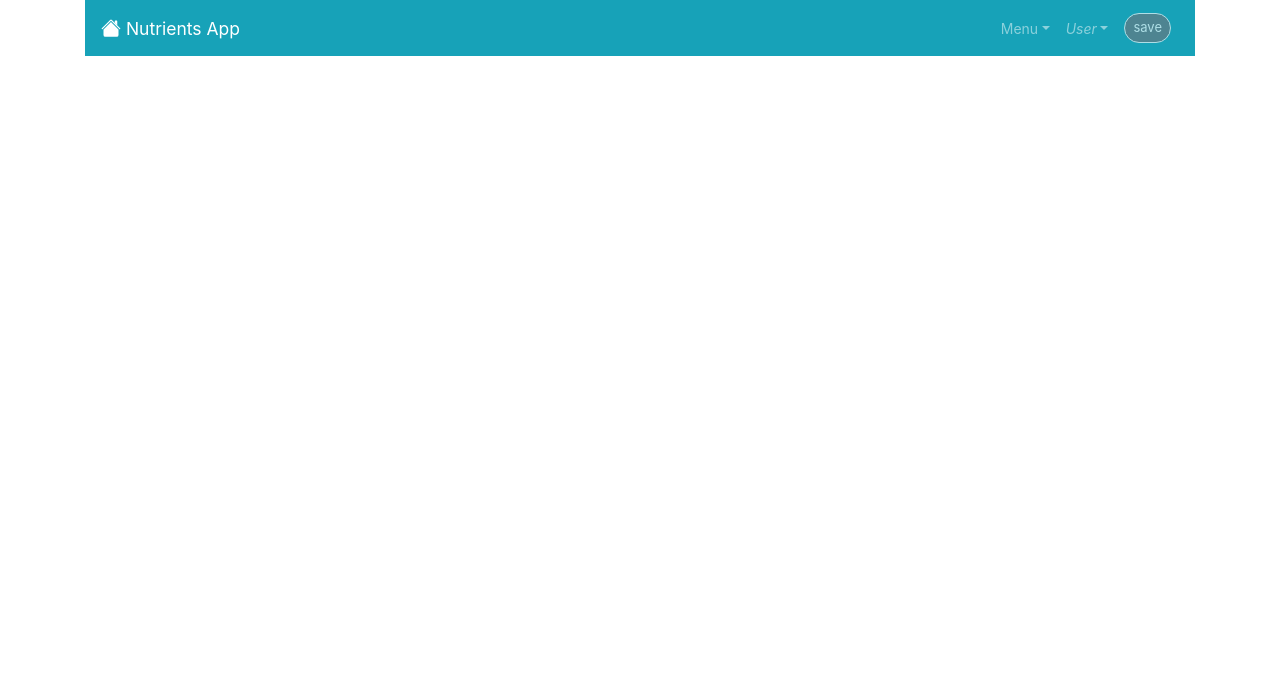
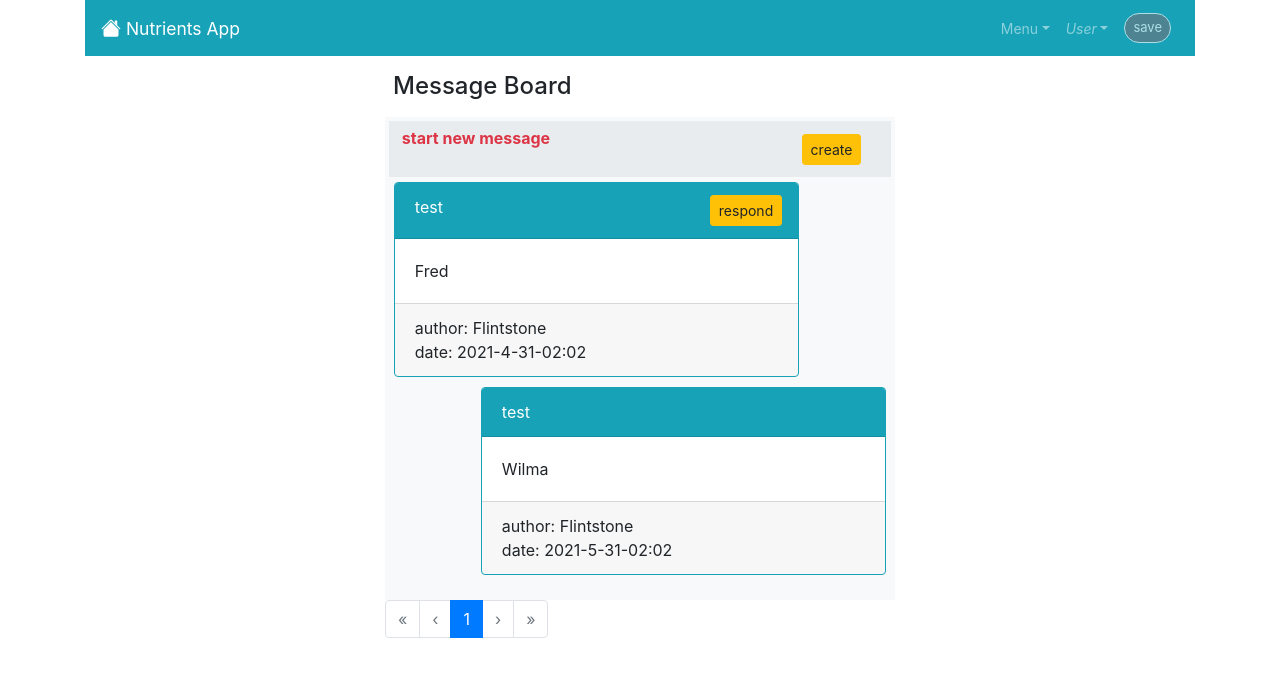
Before and after one commit to snakada1615/recepicalk_03, a Nuxt app: page /messageBoard in a window 1280 px wide. Shown: the top 676 px of the page. Built offline with nearby package versions, Linux system fonts and the light colour scheme.

Commit message:
メッセージボードの追加：作業中

```diff
--- a/components/molecules/navBarSubMenu.vue
+++ b/components/molecules/navBarSubMenu.vue
@@ -13,7 +13,7 @@
           <b-dropdown-item to="/">top</b-dropdown-item>
 
           <!-- メニューグループ1　導入 -->
-          <b-dropdown size="sm" id="subMenu-0" text="Introduction" class="m-md-2" variant="light">
+          <b-dropdown size="sm" id="subMenu-0" text="Introduction" class="m-md-2 menuGroup" variant="light">
             <b-dropdown-item to="/whatsNfa">what's NFA</b-dropdown-item>
             <b-dropdown-item to="/login">login/register</b-dropdown-item>
             <b-dropdown-item to="/userinfo">user info</b-dropdown-item>
@@ -171,7 +171,7 @@ export default {
         removeEventListener("beforeunload", this.beforeUnloadListener, {capture: true});
       }
     },
-    $route(){
+    $route() {
       //ページ移動前にメニューを折りたたむ
       this.$refs.rootMenu.hide();
     }
@@ -202,3 +202,10 @@ export default {
   }
 }
 </script>
+<style>
+.menuGroup {
+  margin: 3px;
+  color: hotpink !important;
+}
+
+</style>
--- a/pages/login.vue
+++ b/pages/login.vue
@@ -15,14 +15,31 @@
       variant="warning"
       :disabled="logOutValidate"
     >logout</b-button>
+    <b-card class="my-2" bg-variant="light" text-variant="dark" border-variant="warning">
+      <div>
+        Please register your id and password first to use full function of the application
+      </div>
+    </b-card>
     <b-row class="my-2">
       <b-col cols="11">
-        <b-form-input v-model="user" placeholder="Enter username" :state="stateName"/>
+        <b-input-group prepend="name">
+          <b-form-input v-model="user" placeholder="Enter username" :state="stateName"/>
+        </b-input-group>
+        <div
+          v-if="!stateName"
+          class="small text-danger"
+        >Enter at least 4 characters, using alphanumeric characters, and underscore </div>
       </b-col>
     </b-row>
     <b-row class="my-2">
       <b-col cols="11">
-        <b-form-input v-model="pass" :type="typePass" placeholder="Enter password" :state="statePass"/>
+        <b-input-group prepend="password">
+          <b-form-input v-model="pass" :type="typePass" placeholder="Enter password" :state="statePass"/>
+        </b-input-group>
+        <div
+          v-if="!statePass"
+          class="small text-danger"
+        >password should be between 6 to 20 characters length</div>
       </b-col>
       <b-col cols="1" class="py-1 px-0">
         <p class="h5">
--- /dev/null
+++ b/pages/messageBoard.vue
@@ -0,0 +1,302 @@
+<template>
+  <b-container style="max-width: 540px; min-width: 530px;">
+    <div class="my-3 mx-2">
+      <h4>Message Board</h4>
+    </div>
+    <div
+      style="background-color: #f8f9fa"
+      class="px-1 py-1"
+    >
+      <b-table
+        id="my-table"
+        :items="itemsView"
+        :fields="fields"
+        :sort-by="sortBy"
+        :per-page="perPage"
+        :current-page="currentPage"
+        head-variant="light"
+        borderless
+        small
+      >
+        <!-- A custom formatted header cell for field 'name' -->
+        <template #head(message)="data">
+          <b-row>
+            <b-col class="mx-2 text-danger">
+              start new message
+            </b-col>
+            <b-col cols="3">
+              <b-button
+                @click="openModal({
+                  parent: 1,
+                })"
+                size="sm"
+                variant="warning"
+                class="my-2 mx-3"
+              >create
+              </b-button>
+            </b-col>
+          </b-row>
+        </template>
+
+        <template #cell(message)="data">
+          <b-row>
+            <b-col cols="2" v-if="data.item.parent === 0">
+            </b-col>
+            <b-col cols="10">
+              <b-card
+                header-tag="header"
+                footer-tag="footer"
+                header-bg-variant="info"
+                header-text-variant="white"
+                border-variant="info"
+              >
+                {{data.item.text}}
+                <template #header>
+                  <b-row>
+                    <b-col>{{data.item.title}}</b-col>
+                    <b-col cols="3" v-if="data.item.parent === 1">
+                      <b-button
+                        variant="warning"
+                        @click="openModal({
+                          title: data.item.title,
+                          mes: data.item.text,
+                          parentDate: data.item.parentNum + '-' + data.item.date,
+                          parent: 0,
+                        })"
+                        size="sm">
+                        <div>respond</div>
+                      </b-button>
+                    </b-col>
+                  </b-row>
+                </template>
+                <template #footer>
+                  <div>author: {{data.item.author}}</div>
+                  <div>date: {{data.item.date}}</div>
+                </template>
+              </b-card>
+            </b-col>
+          </b-row>
+        </template>
+      </b-table>
+    </div>
+
+    <b-pagination
+      v-model="currentPage"
+      :total-rows="rowNumber"
+      :per-page="perPage"
+      aria-controls="my-table"
+    />
+
+    <b-modal
+      id="input-modal"
+      hide-footer
+      header-bg-variant="info"
+      title="new message"
+      header-text-variant="white"
+    >
+      <b-row v-if="newMessage.parent === 0">
+        <b-col cols="2" class="mx-0">
+          parent message:
+        </b-col>
+        <b-col cols="10">
+          <b-card body-bg-variant="gray-200">{{modalMessageRoot}}</b-card>
+        </b-col>
+      </b-row>
+      <b-row>
+        <b-col cols="2" class="mx-0">
+          title
+        </b-col>
+        <b-col cols="10" class="mx-0">
+          <b-form-input
+            id="textTitle"
+            size="sm"
+            class="my-2"
+            v-model="newMessage.title"
+            :state="stateTitle"
+          ></b-form-input>
+        </b-col>
+      </b-row>
+      <b-row>
+        <b-col cols="2">
+          text
+        </b-col>
+        <b-col cols="10">
+          <b-form-textarea
+            id="textContent"
+            size="sm"
+            class="my-2"
+            v-model="newMessage.text"
+            :state="stateText"
+          ></b-form-textarea>
+        </b-col>
+      </b-row>
+      <b-row>
+        <b-col cols="2">
+          date
+        </b-col>
+        <b-col cols="10">
+          {{newMessage.date}}
+        </b-col>
+      </b-row>
+      <b-row>
+        <b-col cols="2">
+          author
+        </b-col>
+        <b-col cols="10">
+          {{newMessage.author}}
+        </b-col>
+      </b-row>
+      <b-button
+        size="sm"
+        variant="primary"
+        class="mt-2"
+        @click="saveMessage"
+        :disabled="(!stateText || !stateTitle)"
+      >submit
+      </b-button>
+      <b-button
+        size="sm"
+        variant="warning"
+        class="mt-2"
+        @click="cancelModal"
+      >cancel
+      </b-button>
+    </b-modal>
+  </b-container>
+</template>
+
+<script>
+
+  export default {
+    data() {
+      return {
+        newMessage: {
+          title: '',
+          text: '',
+          author: '',
+          date: '',
+          sortKey: '',
+          parent: 0,
+        },
+        dbName: 'nfa_message',
+        sortBy: 'sortKey',
+        perPage: 10,
+        currentPage: 1,
+        itemsView: [],
+        newParentNum: 0,
+        items: [
+          {
+            parentNum: 9999, text: 'Fred', author: 'Flintstone', date: '2021-4-31-02:02', parent: 1,
+            sortKey: '9999-2021-4-31-02:02-2021-4-31-02:02', title: 'test'
+          },
+          {
+            parentNum: 999999, text: 'Wilma', author: 'Flintstone', date: '2021-5-31-02:02', parent: 0,
+            sortKey: '9999-2021-4-31-02:02-2021-5-31-02:02', title: 'test'
+          },
+        ],
+        modalMessageRoot: '',
+        fields: [
+          'message',
+        ]
+      }
+    },
+    watch: {
+      items: {
+        deep: true,
+        immediate: true,
+        handler() {
+          console.log(this.items)
+          this.setItemsView()
+        },
+      }
+    },
+    computed: {
+      rowNumber() {
+        return this.items.length
+      },
+      stateTitle() {
+        return (this.newMessage.title.length >= 3)
+      },
+      stateText() {
+        return (this.newMessage.text.length >= 3)
+      },
+    },
+    mounted() {
+   //   this.getMessageFromCloudant().then(docs => {
+   //     this.items = JSON.parse(JSON.stringify(docs))
+   //   })
+    },
+    methods: {
+      getMessageFromCloudant(){
+        let promise = new Promise(async (resolve, reject) => {
+          const db = new PouchDB(this.$store.state.cloudantUrl + '/' + this.dbName)
+          db.allDocs({include_docs: true}).then(function (docs) {
+            const res = docs.rows.map(item => {
+              return item.doc
+            })
+            resolve(res)
+          }).catch(function (err) {
+            console.log('error in getFctList')
+            reject(err)
+          })
+        })
+        return promise
+      },
+      setItemsView() {
+        this.itemsView = JSON.parse(JSON.stringify(this.items))
+        this.newParentNum = this.items.reduce((accumulator, currentValue) => {
+          return Math.min(Number(currentValue.parentNum), accumulator)
+        }, 999999)
+        this.newParentNum--
+        if (this.newParentNum === 999998){
+          this.newParentNum = 10000
+        }
+      },
+      saveMessage() {
+        this.items.push(JSON.parse(JSON.stringify(this.newMessage)))
+        this.newMessage._id = this.getNow() + String(Math.floor(Math.random() * 100))
+        const db = new PouchDB(this.$store.state.cloudantUrl + '/' + this.dbName)
+        pouchPutNewDoc(db, this.newMessage).catch(err => {
+          throw err
+        })
+        this.cancelModal()
+      },
+      cancelModal() {
+        this.$bvModal.hide("input-modal")
+      },
+      getNow() {
+        const today = new Date()
+        return [
+          today.getUTCFullYear(),
+          today.getUTCMonth() + 1,
+          today.getUTCDate(),
+          ('00' + today.getUTCHours()).slice(-2) + ':' +
+          ('00' + today.getUTCMinutes()).slice(-2),
+          ('00' + today.getUTCSeconds()).slice(-2),
+          'GTM'
+        ].join('-')
+      },
+      openModal(val) {
+        this.modalMessageRoot = val.mes
+        const saveTime = this.getNow()
+        if (val.parent === 0) {
+          this.newMessage.title = 'Re:' + val.title
+          this.newMessage.parent = 0
+          this.newMessage.parentNum = 999999
+          this.newMessage.sortKey = val.parentDate + '-' + saveTime
+        } else {
+          this.newMessage.title = ''
+          this.newMessage.parent = 1
+          this.newMessage.parentNum = this.newParentNum
+          this.newMessage.sortKey = this.newParentNum + '-' + saveTime + '-' + saveTime
+        }
+        this.$store.dispatch('setNow')
+        this.newMessage.date = this.getNow()
+        this.newMessage.author = this.$store.state.user.name
+        this.newMessage.text = ""
+
+        this.$bvModal.show("input-modal")
+      }
+    }
+  }
+</script>
```
Also changed, not shown: pages/index.vue (+14 -5 lines).
